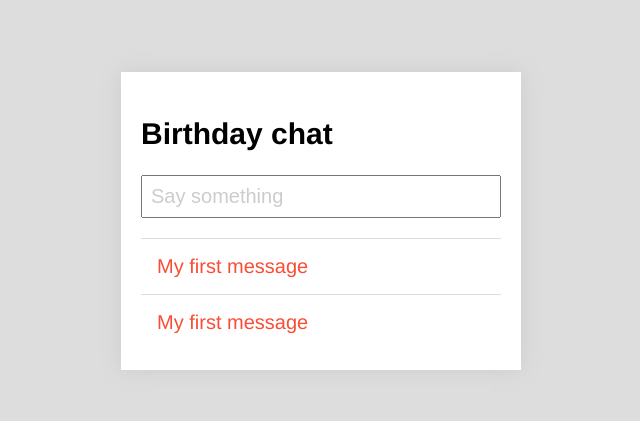
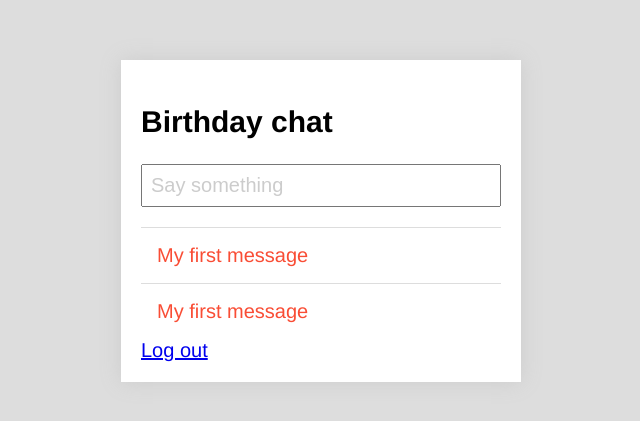
Before and after one commit to abuijzen/herexamen-Webtech3-frontend, a plain HTML site: page index.html in a window 1280 px wide. Shown: the part 179-600 px from the top of the page, without its empty margins (319-959 px from the left). Drawn offline with Linux system fonts and the light colour scheme; no server answers; sample sign-in values are in the browser's storage.

Commit message:
uitloggen

```diff
--- a/index.html
+++ b/index.html
@@ -26,7 +26,9 @@
                     <div class="todo__text">My first message</div>
                   </div>
                 </div>
-
+                <div class="options">
+                  <a href="login.html" class="option option__logout">Log out</a>
+                </div>
 
               </div>
               <script src="./js/chat.js"></script>
```
